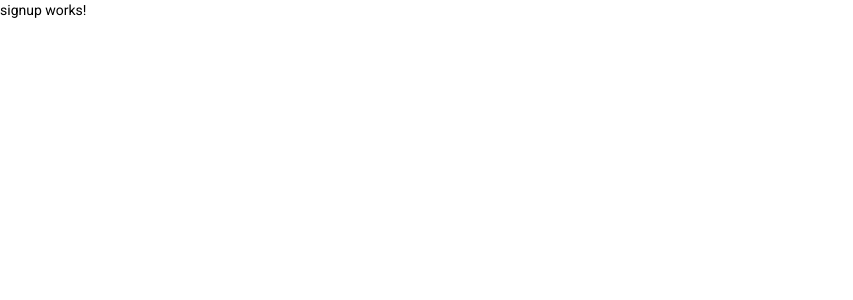
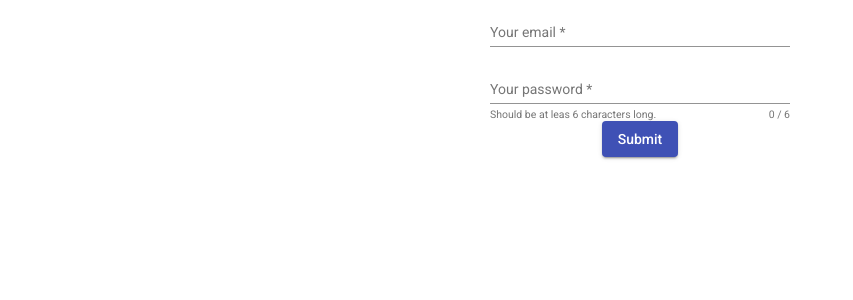
Before and after one commit to rmisteli/ng-fitness, an Angular app: page /signup in a window 1280 px wide. Shown: the top 300 px of the page, without its empty margins (0-853 px from the left). Built offline with nearby package versions, Linux system fonts and the light colour scheme.

Commit message:
31. Adding Input with Hints and Validation

```diff
--- a/package.json
+++ b/package.json
@@ -15,6 +15,7 @@
     "@angular/common": "~13.0.0",
     "@angular/compiler": "~13.0.0",
     "@angular/core": "~13.0.0",
+    "@angular/flex-layout": "^13.0.0-beta.36",
     "@angular/forms": "~13.0.0",
     "@angular/material": "^13.1.1",
     "@angular/platform-browser": "~13.0.0",
--- a/src/app/app.module.ts
+++ b/src/app/app.module.ts
@@ -1,6 +1,8 @@
 import {NgModule} from '@angular/core';
 import {BrowserModule} from '@angular/platform-browser';
 import {BrowserAnimationsModule} from '@angular/platform-browser/animations';
+import {FormsModule} from "@angular/forms";
+import {FlexLayoutModule} from "@angular/flex-layout";
 
 import {AppComponent} from './app.component';
 import {MaterialModule} from "./material.module";
@@ -28,6 +30,8 @@
     BrowserModule,
     BrowserAnimationsModule,
     MaterialModule,
+    FlexLayoutModule,
+    FormsModule,
     AppRoutingModule
   ],
   providers: [],
--- a/src/app/auth/signup/signup.component.css
+++ b/src/app/auth/signup/signup.component.css
@@ -0,0 +1,3 @@
+mat-form-field {
+  width: 300px;
+}
--- a/src/app/auth/signup/signup.component.html
+++ b/src/app/auth/signup/signup.component.html
@@ -1 +1,32 @@
-<p>signup works!</p>
+<section class="signup-form">
+  <form fxLayout="column" fxLayoutAlign="center center" #f="ngForm" (ngSubmit)="onSubmit(f)">
+
+    <mat-form-field>
+      <input type="email"
+             matInput
+             placeholder="Your email"
+             ngModel
+             name="email"
+             required
+             email
+             #emailInput="ngModel">
+      <mat-error *ngIf="emailInput.hasError('required')">Field must not be empty.</mat-error>
+      <mat-error *ngIf="!emailInput.hasError('required')">Email is invalid.</mat-error>
+    </mat-form-field>
+
+    <mat-form-field hintLabel="Should be at leas 6 characters long.">
+      <input type="password"
+             matInput
+             placeholder="Your password"
+             ngModel
+             name="password"
+             required
+             minlength="6"
+             #pwInput="ngModel">
+      <mat-hint align="end">{{ pwInput.value?.length }} / 6</mat-hint>
+      <mat-error>Must be at least 6 characters long.</mat-error>
+    </mat-form-field>
+
+    <button type="submit" mat-raised-button color="primary">Submit</button>
+  </form>
+</section>
--- a/src/app/auth/signup/signup.component.ts
+++ b/src/app/auth/signup/signup.component.ts
@@ -1,4 +1,5 @@
 import {Component, OnInit} from '@angular/core';
+import {NgForm} from "@angular/forms";
 
 @Component({
   selector: 'app-signup',
@@ -12,4 +13,8 @@
   ngOnInit(): void {
   }
 
+  onSubmit(form: NgForm) {
+    console.log(form)
+  }
+
 }
--- a/src/app/material.module.ts
+++ b/src/app/material.module.ts
@@ -2,15 +2,21 @@
 
 import {MatButtonModule} from '@angular/material/button';
 import {MatIconModule} from '@angular/material/icon';
+import {MatFormFieldModule} from '@angular/material/form-field';
+import {MatInputModule} from '@angular/material/input';
 
 @NgModule({
   imports: [
     MatButtonModule,
     MatIconModule,
+    MatFormFieldModule,
+    MatInputModule,
   ],
   exports: [
     MatButtonModule,
     MatIconModule,
+    MatFormFieldModule,
+    MatInputModule,
   ]
 })
 export class MaterialModule { }
--- a/src/styles.css
+++ b/src/styles.css
@@ -1,4 +1,4 @@
 /* You can add global styles to this file, and also import other style files */
 
-html, body { height: 100%; }
-body { margin: 0; font-family: Roboto, "Helvetica Neue", sans-serif; }
+/*html, body { height: 100%; }*/
+/*body { margin: 0; font-family: Roboto, "Helvetica Neue", sans-serif; }*/
```
Also changed, not shown: 1 other file (tests, documents, lock files or other folders).
